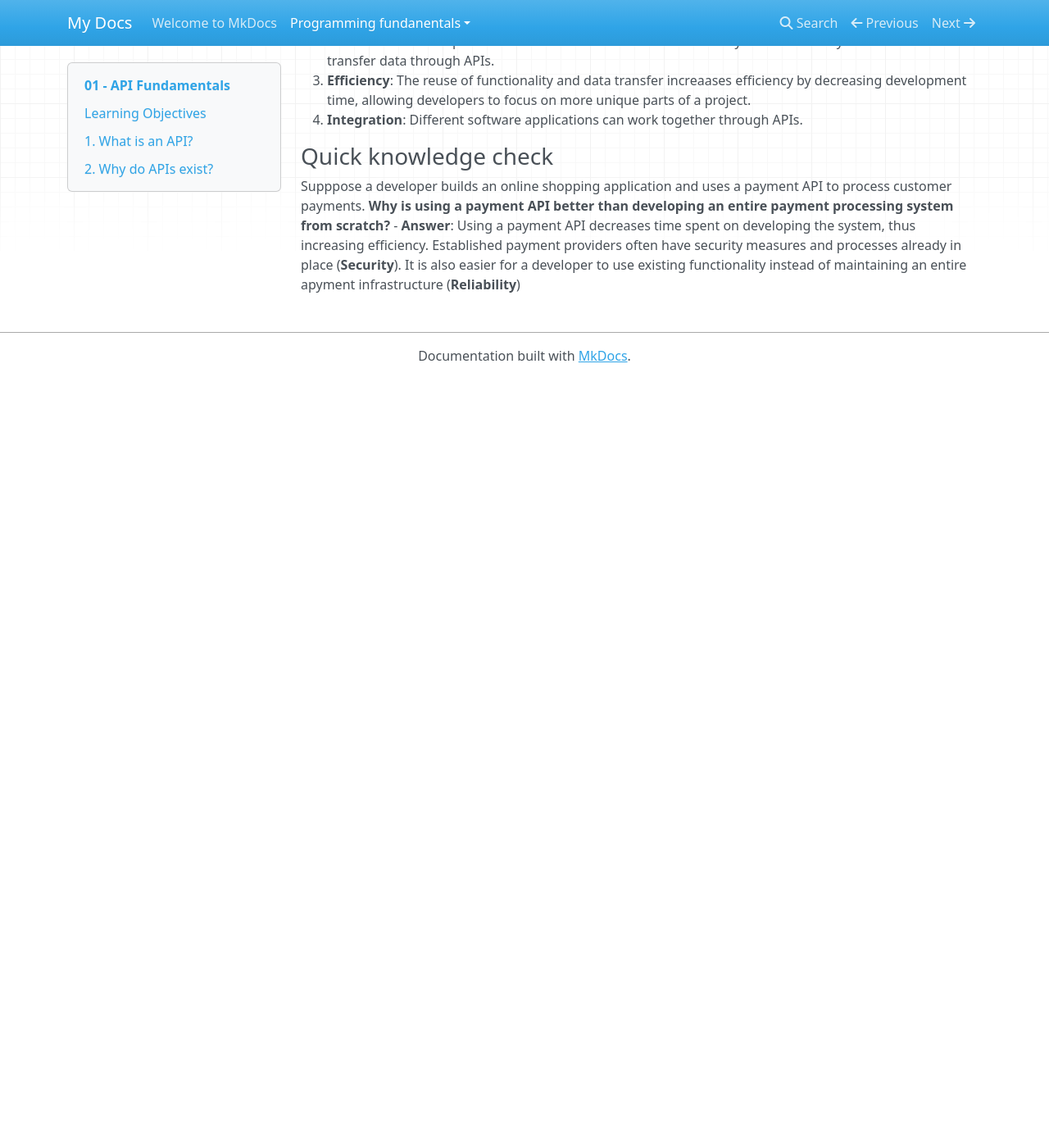
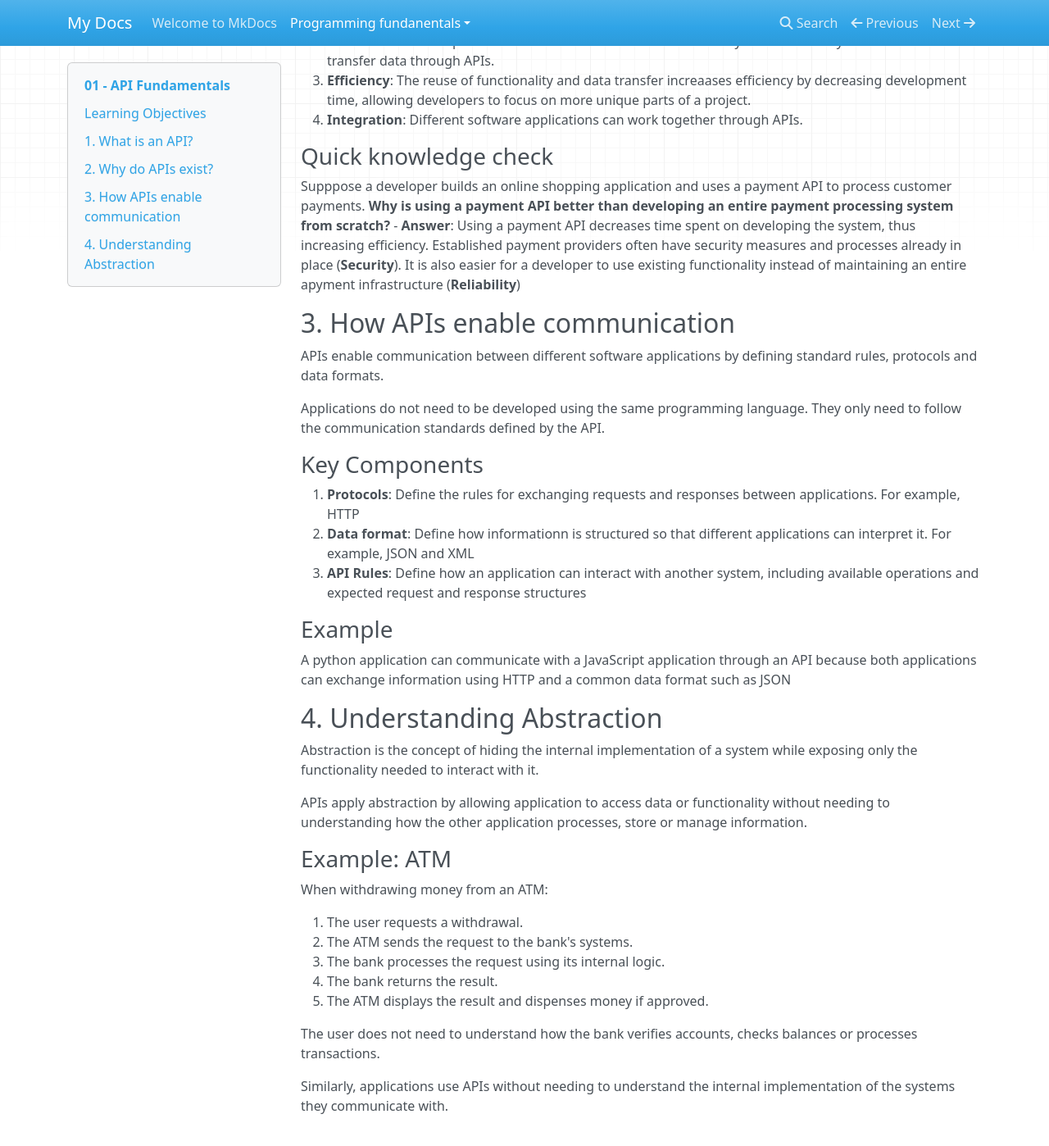
Before and after one commit to mahlatse-02/learning-wiki, an MkDocs documentation site: the page built from docs/programming-fundanentals/api-learning/01-api-fundamentals.md, in a window 1280 px wide and 1400 px high, scrolled down 871 px. Shown: the whole window at 82% size. Built offline with MkDocs 1.6.1, drawn with Linux system fonts in a browser that asks for light colours; nearby versions of some CDN libraries; before the commit the page ends 1333 px from its top, so only the background shows below that.

Commit message:
Communication through APIs

```diff
--- a/docs/programming-fundanentals/api-learning/01-api-fundamentals.md
+++ b/docs/programming-fundanentals/api-learning/01-api-fundamentals.md
@@ -42,3 +42,40 @@ APIs exist to alllow software applications to communicate and reuse functionalit
 Supppose a developer builds an online shopping application and uses a payment API to process customer payments.
 **Why is using a payment API better than developing an entire payment processing system from scratch?**
     - **Answer**: Using a payment API decreases time spent on developing the system, thus increasing efficiency. Established payment providers often have security measures and processes already in place (**Security**). It is also easier for a developer to use existing functionality instead of maintaining an entire apyment infrastructure (**Reliability**)
+
+
+## 3. How APIs enable communication
+
+APIs enable communication between different software applications by defining standard rules, protocols and data formats.
+
+Applications do not need to be developed using the same programming language. They only need to follow the communication standards defined by the API.
+
+### Key Components
+1. **Protocols**: Define the rules for exchanging requests and responses between applications. For example, HTTP
+2. **Data format**: Define how informationn is structured so that different applications can interpret it. For example, JSON and XML
+3. **API Rules**: Define how an application can interact with another system, including available operations and expected request and response structures
+
+### Example
+A python application can communicate with a JavaScript application through an API because both applications can exchange information using HTTP and a common data format such as JSON
+
+## 4. Understanding Abstraction
+
+Abstraction is the concept of hiding the internal implementation of a system while exposing only the functionality needed to interact with it.
+
+APIs apply abstraction by allowing application to access data or functionality without needing to understanding how the other application processes, store or manage information.
+
+### Example: ATM
+
+When withdrawing money from an ATM:
+
+1. The user requests a withdrawal.
+2. The ATM sends the request to the bank's systems.
+3. The bank processes the request using its internal logic.
+4. The bank returns the result.
+5. The ATM displays the result and dispenses money if approved.
+
+The user does not need to understand how the bank verifies
+accounts, checks balances or processes transactions.
+
+Similarly, applications use APIs without needing to understand
+the internal implementation of the systems they communicate with.
```
